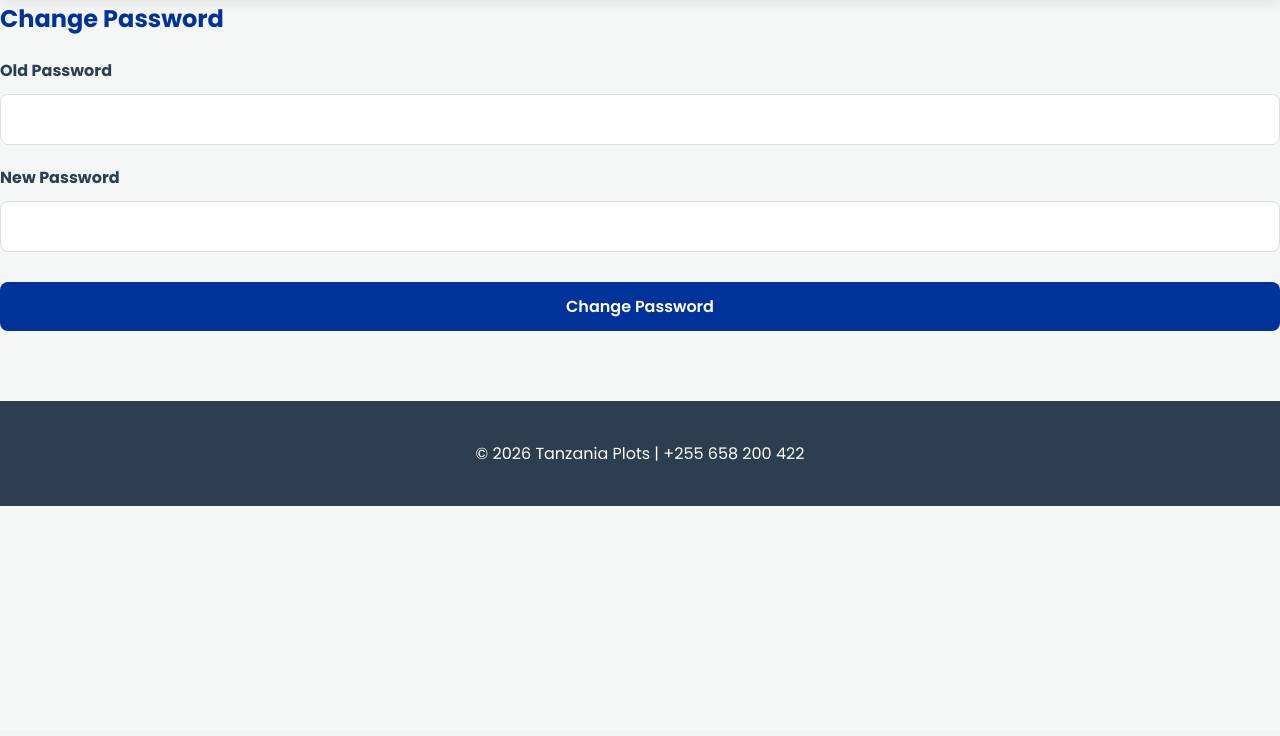
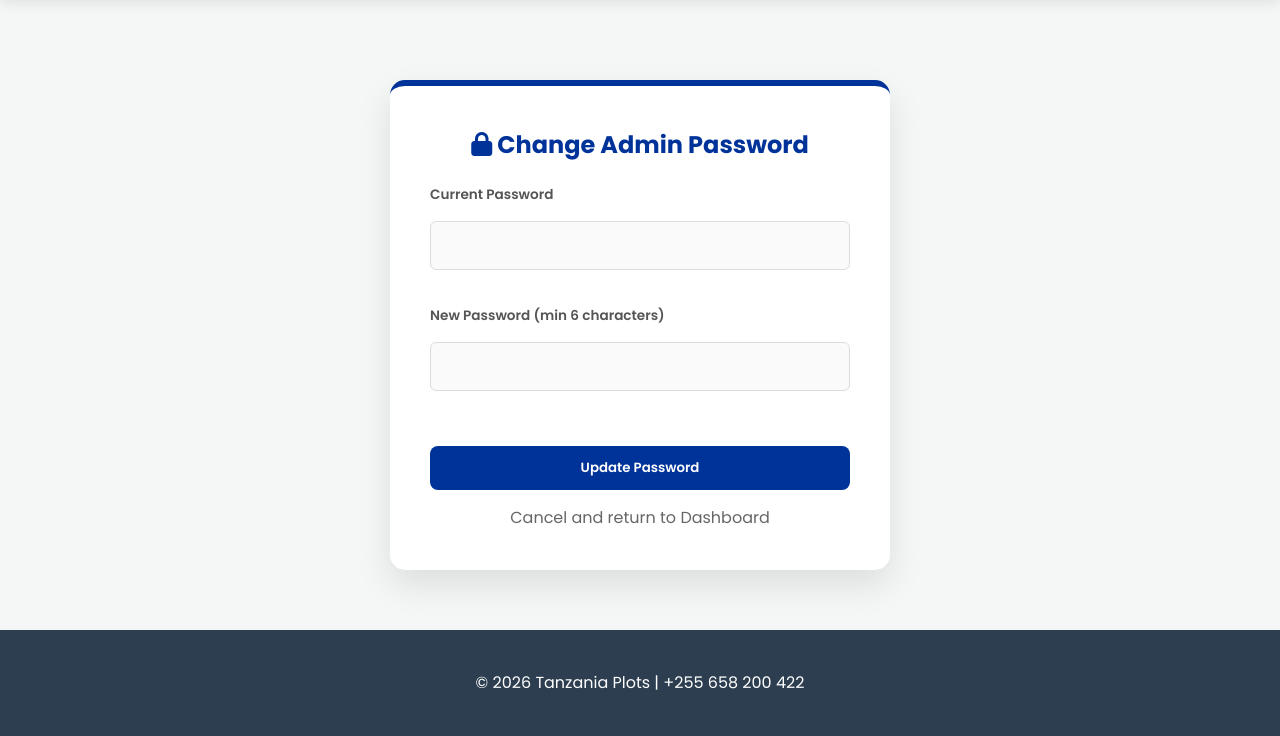
Before and after one commit to ngamilagaboniface-beep/tanzania_plots, a Flask app: page /admin/change-password in a window 1280 px wide. Shown: the part 70-806 px from the top of the page. Before the commit the page ends 576 px from the top, so only its background shows below. Run offline with Flask 3, Linux system fonts and the light colour scheme; the visitor is signed in with stand-in values (Sample User, id 1).

Commit message:
Revamp change password form in admin template
Updated the change password form layout and labels for clarity.

```diff
--- a/templates/admin/change_password.html
+++ b/templates/admin/change_password.html
@@ -1,14 +1,28 @@
 {% extends "base.html" %}
 {% block content %}
-<div class="login-container">
-    <h2 style="color: var(--primary-blue); margin-bottom: 20px;">Change Password</h2>
-    <form method="POST" action="">
+<div class="form-panel" style="max-width: 500px; margin-top: 80px;">
+    <h2 style="text-align:center; color:var(--primary-blue); margin-bottom: 20px;">
+        <i class="fa fa-lock"></i> Change Admin Password
+    </h2>
+
+    <form method="POST">
         {{ form.hidden_tag() }}
-        <label><strong>Old Password</strong></label>
-        {{ form.old_password() }}
-        <label><strong>New Password</strong></label>
-        {{ form.new_password() }}
-        {{ form.submit(class="btn btn-blue", style="width: 100%;") }}
+
+        <div class="search-form-group">
+            <label>Current Password</label>
+            {{ form.old_password(class="search-input") }}
+        </div>
+
+        <div class="search-form-group">
+            <label>New Password (min 6 characters)</label>
+            {{ form.new_password(class="search-input") }}
+        </div>
+
+        <button type="submit" class="btn btn-blue" style="width:100%; margin-top:20px;">
+            Update Password
+        </button>
+
+        <a href="{{ url_for('admin_dashboard') }}" style="display:block; text-align:center; margin-top:15px; color:#666; text-decoration:none;">Cancel and return to Dashboard</a>
     </form>
 </div>
 {% endblock %}
```
